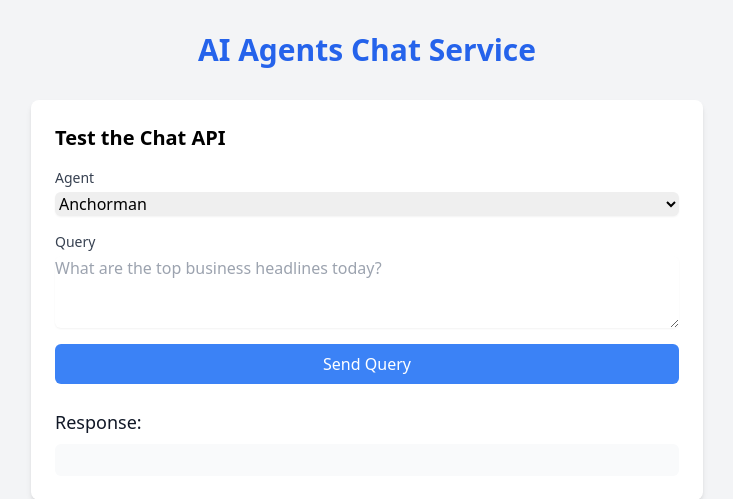
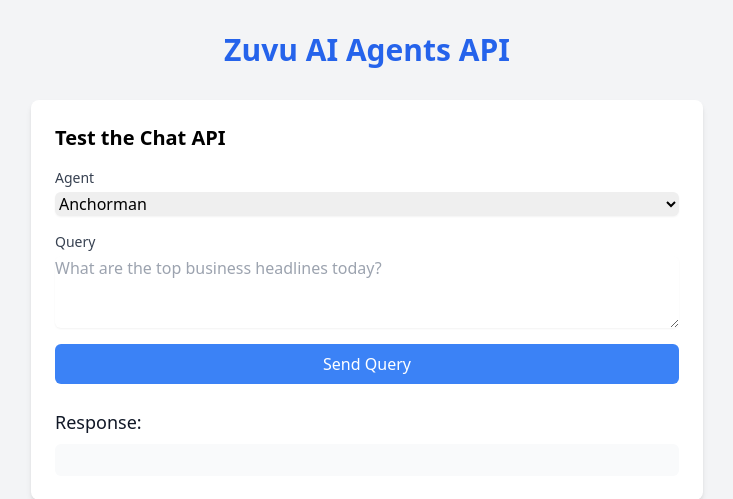
Before and after one commit to kaljuvee/agentic, a Flask app: page / in a window 1280 px wide. Shown: the top 499 px of the page, without its empty margins (273-1006 px from the left). Run offline with Flask 3, Linux system fonts and the light colour scheme; some libraries are stand-ins or nearby versions.

Commit message:
streamlit app update

```diff
--- a/Home.py
+++ b/Home.py
@@ -4,7 +4,7 @@
 
 # Configure the page
 st.set_page_config(
-    page_title="AI Agents Chat Interface",
+    page_title="Zuvu AI Agents API Tester",
     page_icon="🤖",
     layout="wide"
 )
--- a/templates/index.html
+++ b/templates/index.html
@@ -16,7 +16,7 @@
 </head>
 <body class="bg-gray-100">
     <div class="container mx-auto px-4 py-8">
-        <h1 class="text-3xl font-bold mb-8 text-center text-blue-600">AI Agents Chat Service</h1>
+        <h1 class="text-3xl font-bold mb-8 text-center text-blue-600">Zuvu AI Agents API</h1>
 
         <!-- Test Interface -->
         <div class="max-w-2xl mx-auto bg-white rounded-lg shadow-md p-6">
```
